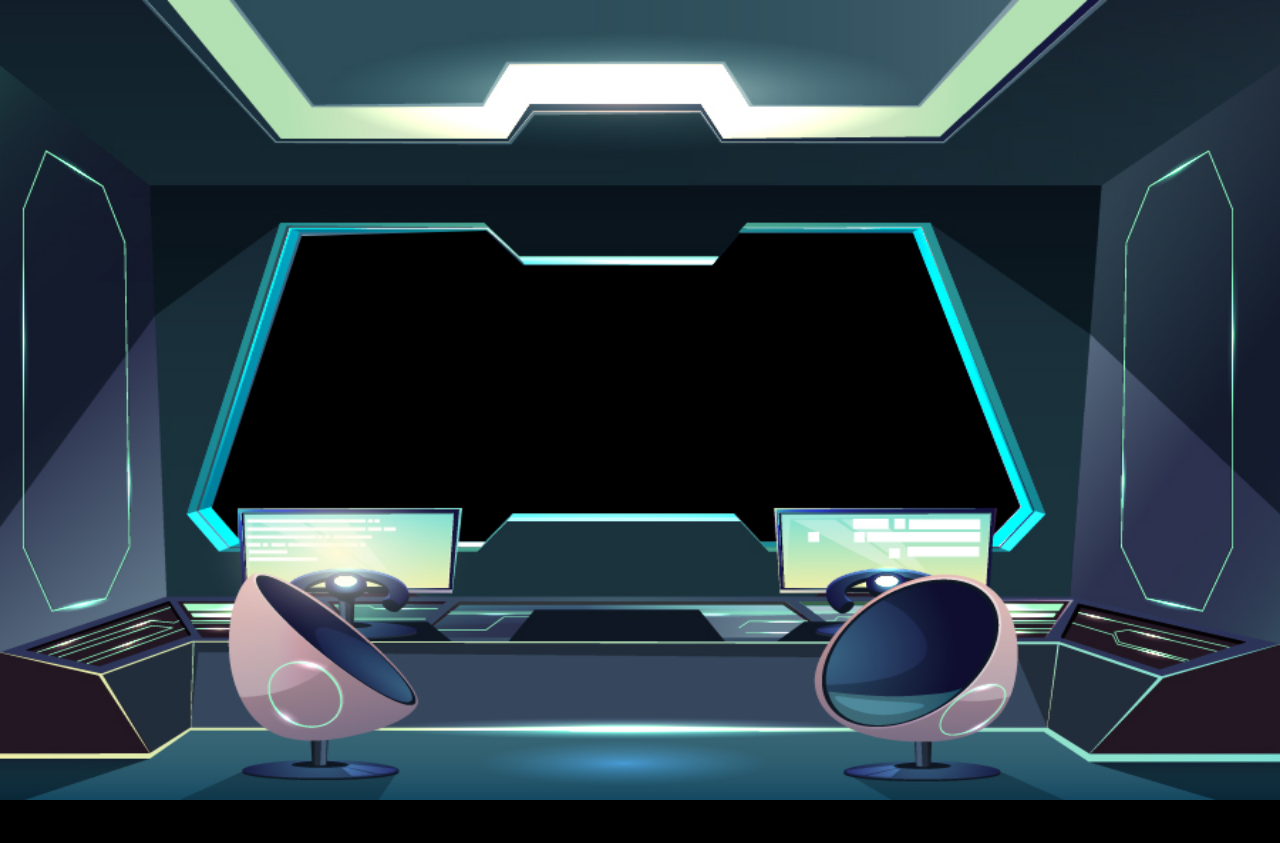
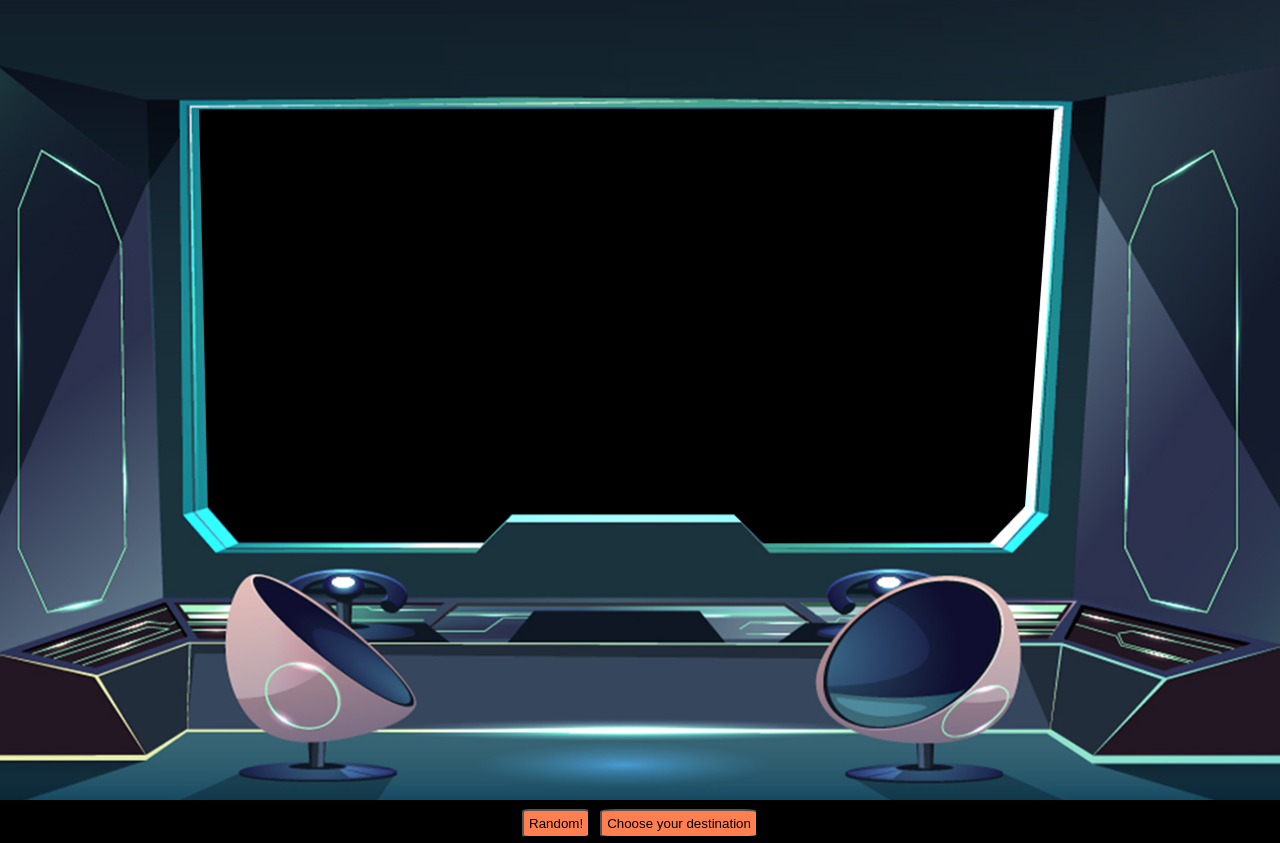
Before and after one commit to MaximePikss/First-Hackathon, a React (Create React App) app: page / in a window 1280 px wide. Before the commit the page ends 800 px from the top, so only its background shows below. Built offline with nearby package versions, Linux system fonts and the light colour scheme; the HTML template or start-up script is replaced by a standard one.

Commit message:
add Hero button

```diff
--- a/src/components/styles/hero.css
+++ b/src/components/styles/hero.css
@@ -15,9 +15,14 @@ body {
   background-size: contain;*/
   height: 100vh;
   width: 100vw;
-  overflow: hidden;
-  position: relative;
+  /*overflow: hidden;*/
+  /*position: relative*/
 }
+
+/*.hero img {
+  width: 100%;
+  height: auto;
+}*/
 
 .container {
   display: flex;
```
Also changed, not shown: public/images/background-01.png.
